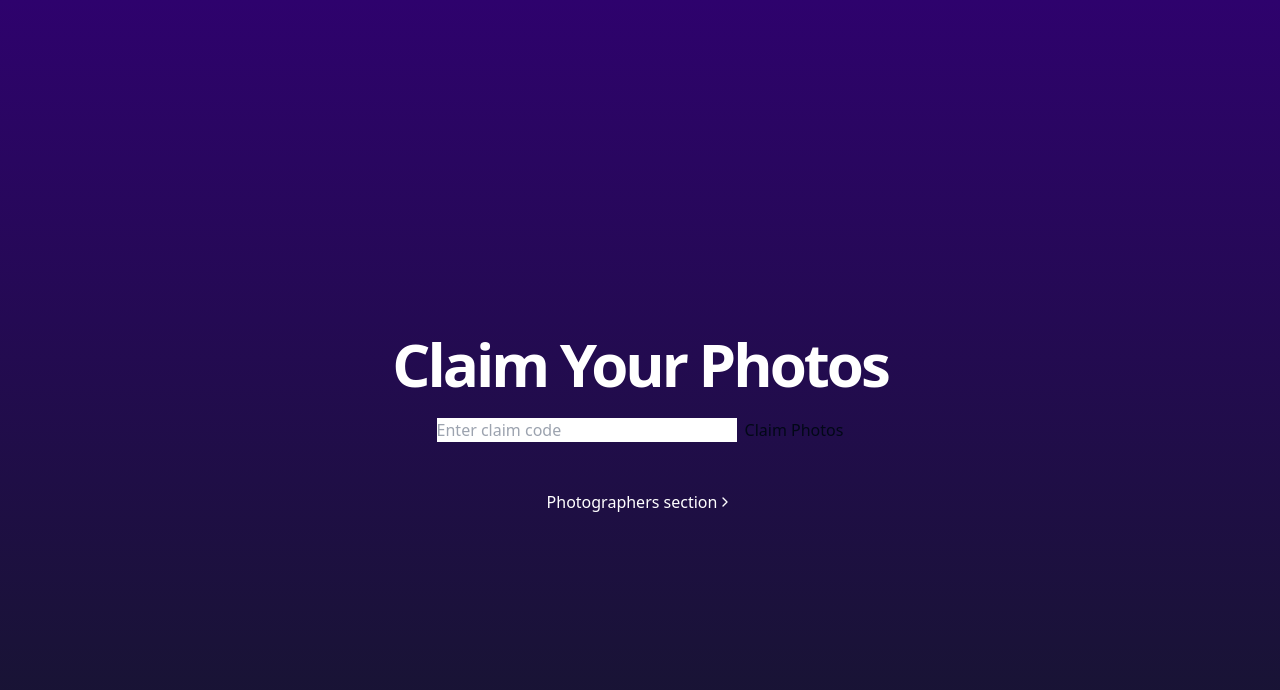
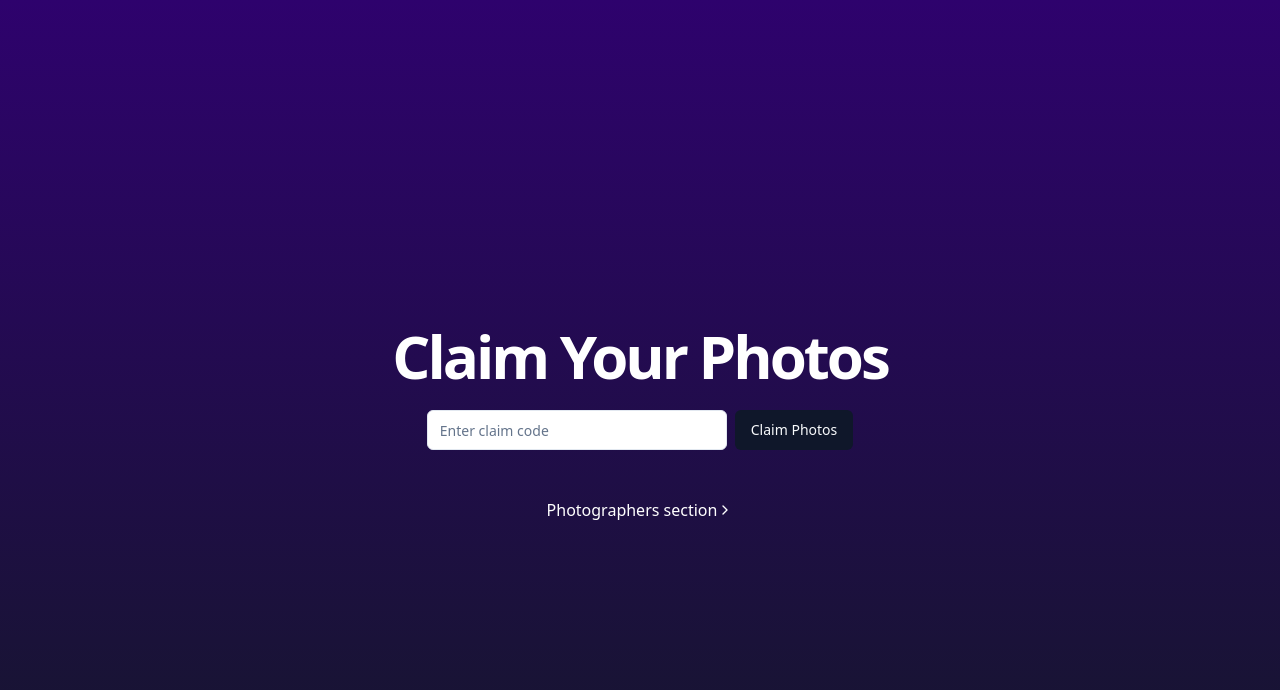
Before and after one commit to DogPawHat/eventphotothing, a Next.js app: page / in a window 1280 px wide. Shown: the top 690 px of the page. Built offline with nearby package versions, Linux system fonts and the light colour scheme.

Commit message:
fix: use the shadcn stuff

```diff
--- a/src/components/claim-code-form.tsx
+++ b/src/components/claim-code-form.tsx
@@ -1,5 +1,7 @@
 "use client";
 import { useFormStatus } from "react-dom";
+import { Input } from "./ui/input";
+import { Button } from "./ui/button";
 
 export function ClaimCodeForm() {
   const { pending } = useFormStatus();
@@ -7,21 +9,23 @@ export function ClaimCodeForm() {
 
   if (pending) {
     return (
-      <div className="flex items-center justify-center">
-        <div className="h-20 w-20 animate-spin rounded-full border-t-2 border-b-2 border-accent-foreground"></div>
-      </div>
+      <p className="text-center">
+        Please wait while we check your claim code...
+      </p>
     );
   }
 
   return (
     <>
-      <input
+      <Input
         type="text"
         name="claimCode"
         className="max-w-[300px] flex-1"
         placeholder="Enter claim code"
       />
-      <button type="submit" disabled={pending}>Claim Photos</button>
+      <Button type="submit" disabled={pending}>
+        Claim Photos
+      </Button>
     </>
   );
 }
```
